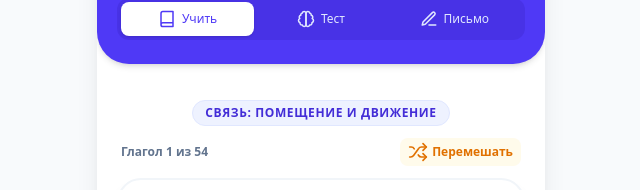
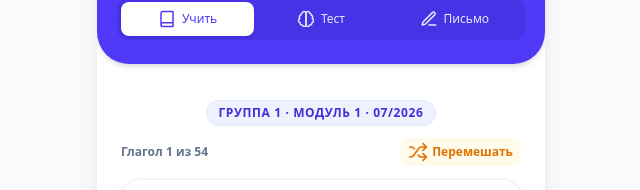
Before and after one commit to labekasova/labekasova.github.io, a React (Vite) app: page / in a window 1280 px wide. Shown: the part 94-284 px from the top of the page, without its empty margins (319-959 px from the left). Built offline with nearby package versions, Linux system fonts and the light colour scheme.

Commit message:
Update App.jsx
changes in groupping logic

```diff
--- a/src/App.jsx
+++ b/src/App.jsx
@@ -28,6 +28,23 @@ const WORD_FILTERS = [
   }
 ];
 
+const LESSON_GROUPS = {
+  group1: 'Группа 1 · Модуль 1 · 07/2026',
+  group2: 'Группа 2 · Сукун · 30/07/2026',
+  group3: 'Группа 3 · Шадда · 04/08/2026'
+};
+
+const getLessonGroup = (wordId) => {
+  if (wordId >= 201 && wordId <= 206) {
+    return LESSON_GROUPS.group2;
+  }
+
+  if (wordId >= 207 && wordId <= 212) {
+    return LESSON_GROUPS.group3;
+  }
+
+  return LESSON_GROUPS.group1;
+};
 // Полная логическая база слов
 const WORDS_BASE = [
   // --- ГРУППА 1: Глаголы с 1го модуля 07/2026 ---
@@ -105,6 +122,7 @@ const AUDIO_READY_TRANSCRIPTIONS = new Set([
 
 const WORDS_DATA = WORDS_BASE.map((word) => ({
   ...word,
+  group: getLessonGroup(word.id),
   audio: AUDIO_READY_TRANSCRIPTIONS.has(word.transcription) ? `/audio/${word.transcription}.mp3` : null
 }));
 
@@ -703,7 +721,7 @@ export default function App() {
 
               {isSortedLogical && currentWord.group && (
                 <div className="self-center bg-indigo-50 border border-indigo-100 text-indigo-700 text-xs font-semibold uppercase tracking-wider px-3 py-1 rounded-full mb-3">
-                  Связь: {currentWord.group}
+                  {currentWord.group}
                 </div>
               )}
 
@@ -769,7 +787,7 @@ export default function App() {
                     </div>
                     {isSortedLogical && (
                       <span className="text-[11px] text-indigo-200/80 italic max-w-[90%]">
-                        Группа: {currentWord.group}
+                        {currentWord.group}
                       </span>
                     )}
                   </div>
```
